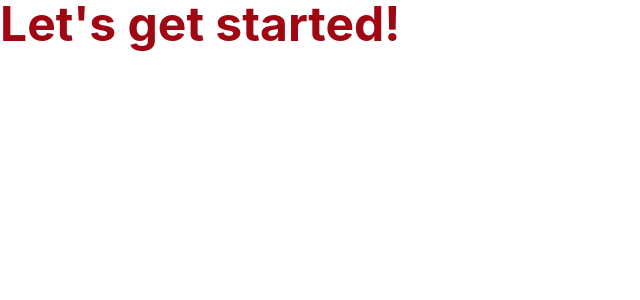
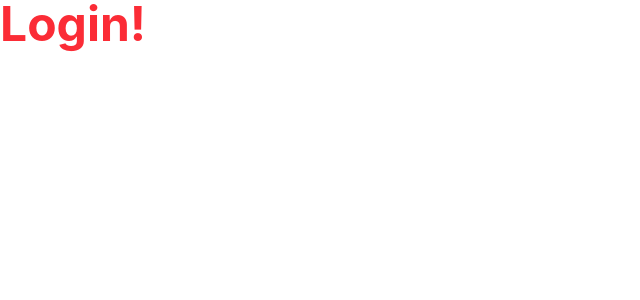
Before and after one commit to sayantansnl/complete-script, a React (Vite) app in the folder frontend/: page /login in a window 1280 px wide. Shown: the top 300 px of the page, without its empty margins (0-640 px from the left). Built offline with nearby package versions, Linux system fonts and the light colour scheme.

Commit message:
React Router added

```diff
--- a/frontend/package.json
+++ b/frontend/package.json
@@ -11,8 +11,11 @@
   },
   "dependencies": {
     "@tailwindcss/vite": "^4.2.4",
+    "@tanstack/react-query": "^5.100.6",
+    "axios": "^1.15.2",
     "react": "^19.2.5",
     "react-dom": "^19.2.5",
+    "react-router-dom": "^7.14.2",
     "tailwindcss": "^4.2.4"
   },
   "devDependencies": {
--- a/frontend/src/App.tsx
+++ b/frontend/src/App.tsx
@@ -1,5 +1,12 @@
+import { BrowserRouter, Routes, Route } from "react-router-dom";
+import Login from "./pages/LoginPage.js";
+
 export default function App() {
   return (
-    <h1 className="text-5xl font-bold text-red-800">Let's get started!</h1>
+    <BrowserRouter>
+      <Routes>
+        <Route path="/login" element={<Login/>}/>
+      </Routes>
+    </BrowserRouter>
   );
 }
--- /dev/null
+++ b/frontend/src/pages/LoginPage.tsx
@@ -0,0 +1,5 @@
+export default function Login() {
+  return (
+    <h1 className="text-5xl font-bold text-red-500">Login!</h1>
+  );
+}
```
Also changed, not shown: 1 other file (tests, documents, lock files or other folders).
